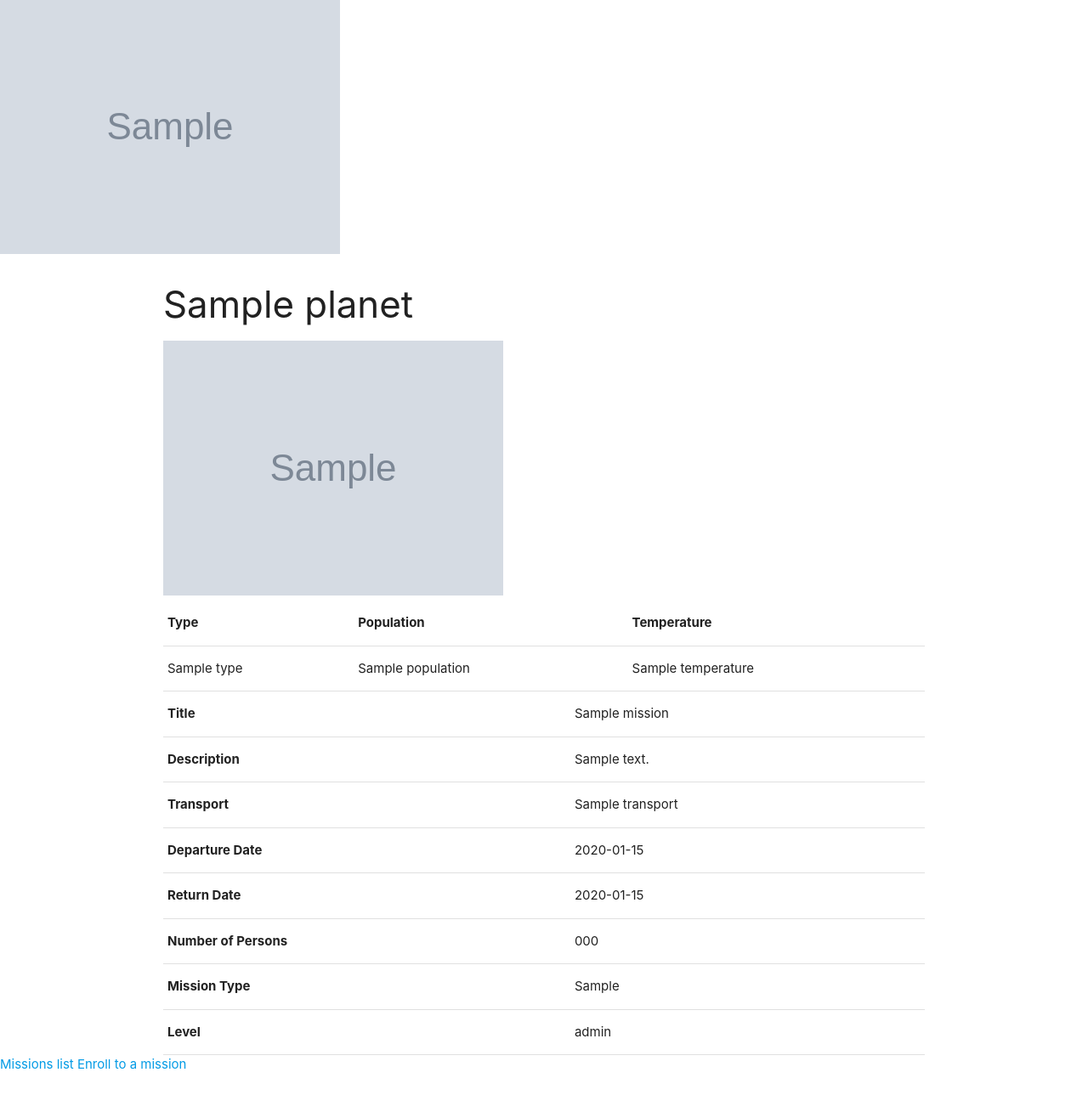
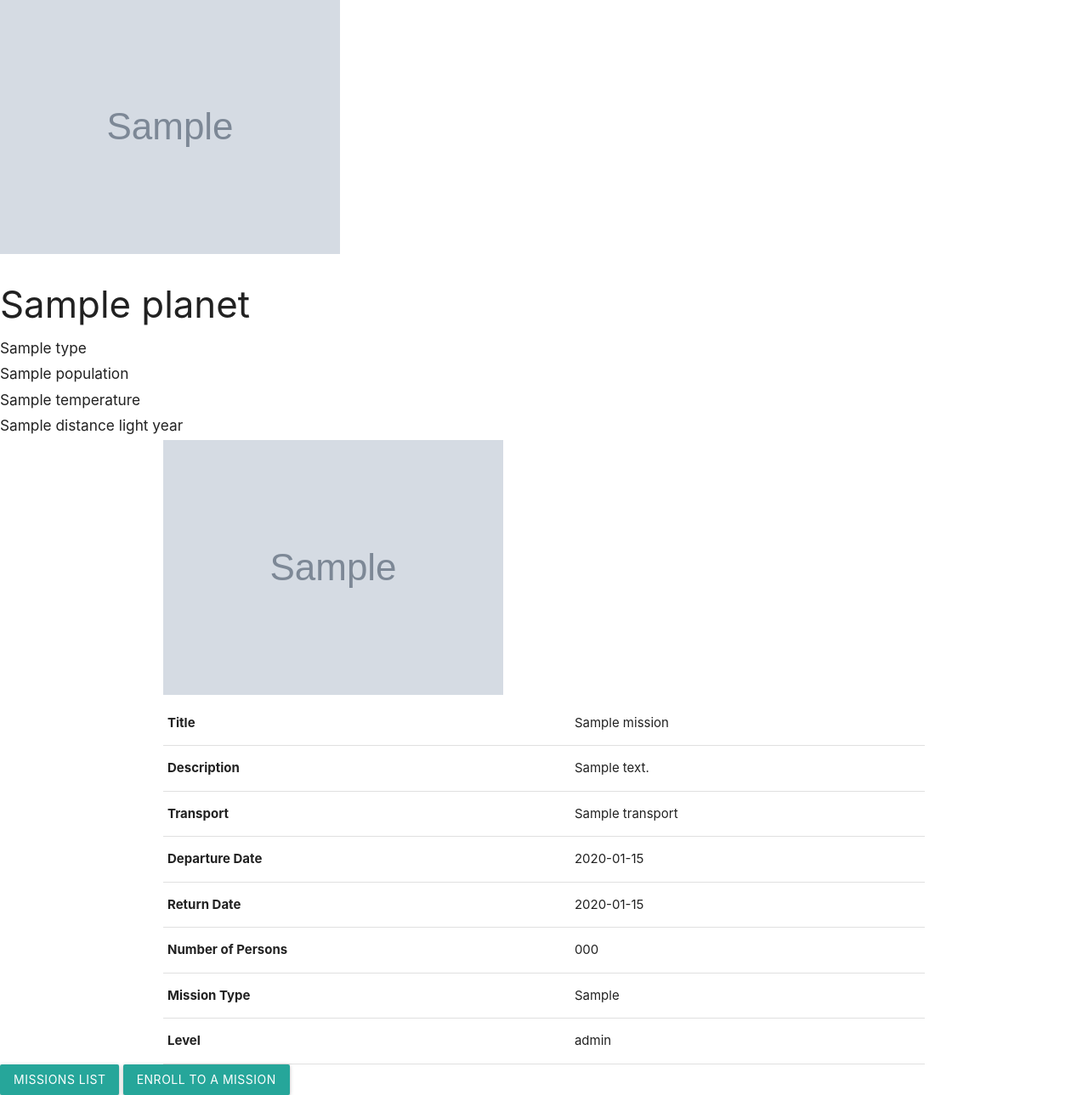
Before and after one commit to Bourricote/hackathon_noel, a Symfony app: template templates/mission/show.html.twig in a window 1280 px wide. Shown: the part 249-1538 px from the top of the page at 85% size. Before the commit the page ends 1508 px from the top, so only its background shows below. Run offline with Twig, Linux system fonts and the light colour scheme; the template is opened without the code that fills it: most values are stand-ins (such as "Sample title", 1, 10 or a date in 2020); grey boxes marked "Sample" are stand-in pictures; some libraries are stand-ins or nearby versions.

Commit message:
style of mission details page updated

```diff
--- a/assets/scss/missionDetail.scss
+++ b/assets/scss/missionDetail.scss
@@ -1,5 +1,9 @@
 .mission-details {
   color: white;
+}
+.info-planet {
+  color: white;
+  font-family: 'nasalization', sans-serif;
 }
 table {
   color: white;
--- a/templates/mission/show.html.twig
+++ b/templates/mission/show.html.twig
@@ -4,67 +4,59 @@
 
 {% block body %}
     <h1 class="mission-details text-center typo_title">Mission Details</h1>
-        <img src="{{asset('build/images/')}}{{ planet.imageArt }}" alt="planet image">
+        <img src="{{asset('build/images/')}}{{ planet.imageArt }}" alt="planet image" class="w-100">
+    <div class="info-planet d-flex flex-row justify-content-around my-3">
+        <h3 class="mission-details typo_title my-0">{{ planet.name }}</h3>
+        <h6>{{ planet.type }}</h6>
+        <h6>{{ planet.population }}</h6>
+        <h6>{{ planet.temperature }}</h6>
+        <h6>{{ planet.distance }} light year</h6>
+    </div>
 <div class="container d-flex flex-row">
     <div class="left-container d-flex flex-column">
-        <h3 class="mission-details typo_title">{{ planet.name }}</h3>
         <img src="{{asset('build/images/')}}{{ planet.imageTech }}" alt="technical planet image" class="w-100">
-        <table>
-            <tbody>
-            <tr>
-                <th>Type</th>
-                <th>Population</th>
-                <th>Temperature</th>
-            </tr>
-            <tr>
-                <td class="td-planet p-1">{{ planet.type }}</td>
-                <td class="td-planet p-1">{{ planet.population }}</td>
-                <td class="td-planet p-1">{{ planet.temperature }}</td>
-            </tr>
-            </tbody>
-        </table>
     </div>
-    <div class="right-container w-75">
+    <div class="right-container w-75 pt-2">
         <table class="reponsive-table highlight">
             <tbody>
             <tr>
                 <th>Title</th>
-                <td>{{ mission.title }}</td>
+                <td class="px-3">{{ mission.title }}</td>
             </tr>
             <tr>
                 <th>Description</th>
-                <td>{{ mission.description }}</td>
+                <td class="px-3">{{ mission.description }}</td>
             </tr>
             <tr>
                 <th>Transport</th>
-                <td>{{ mission.transport }}</td>
+                <td class="px-3">{{ mission.transport }}</td>
             </tr>
             <tr>
                 <th>Departure Date</th>
-                <td>{{ mission.departureDate ? mission.departureDate|date('Y-m-d') : '' }}</td>
+                <td class="px-3">{{ mission.departureDate ? mission.departureDate|date('Y-m-d') : '' }}</td>
             </tr>
             <tr>
                 <th>Return Date</th>
-                <td>{{ mission.returnDate ? mission.returnDate|date('Y-m-d') : '' }}</td>
+                <td class="px-3">{{ mission.returnDate ? mission.returnDate|date('Y-m-d') : '' }}</td>
             </tr>
             <tr>
                 <th>Number of Persons</th>
-                <td>{{ mission.numberPerson }}</td>
+                <td class="px-3">{{ mission.numberPerson }}</td>
             </tr>
             <tr>
                 <th>Mission Type</th>
-                <td>{{ mission.missionType }}</td>
+                <td class="px-3">{{ mission.missionType }}</td>
             </tr>
             <tr>
                 <th>Level</th>
-                <td>{{ mission.level }}</td>
+                <td class="px-3">{{ mission.level }}</td>
             </tr>
             </tbody>
         </table>
     </div>
 </div>
-    <div class="d-flex justify-content-center mt-5">
-    <a href="{{ path('mission_index') }}" class="mr-5" id=btn_custom>Missions list</a>
-    <a href="{{ path('mission_index') }}" id=btn_custom>Enroll to a mission</a>
+    <div class="d-flex justify-content-center my-5">
+    <a href="{{ path('mission_index') }}" class="btn mr-5" id=btn_custom>Missions list</a>
+    <a href="{{ path('mission_index') }}" class="btn" id=btn_custom>Enroll to a mission</a>
     </div>
 {% endblock %}
```
